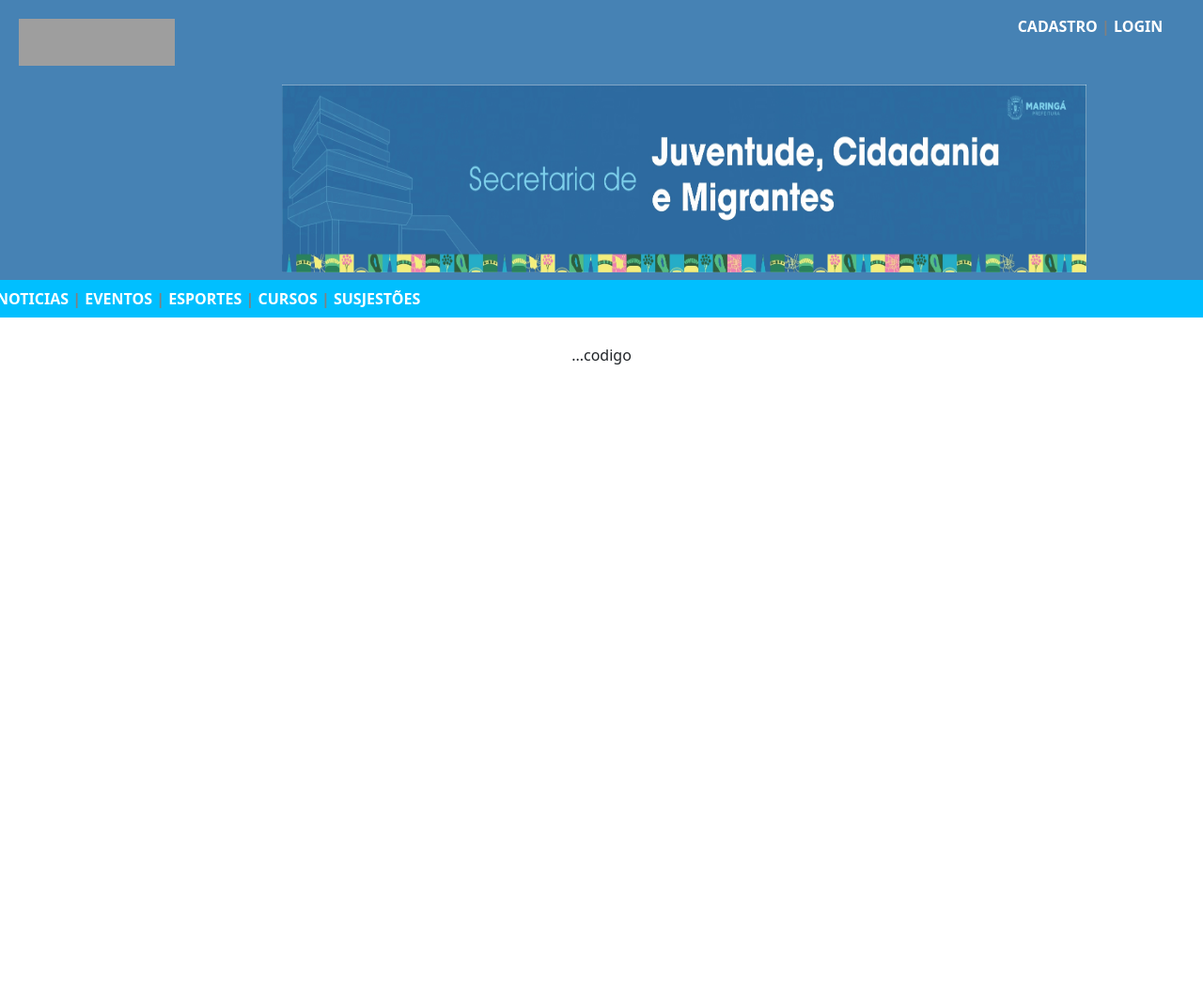
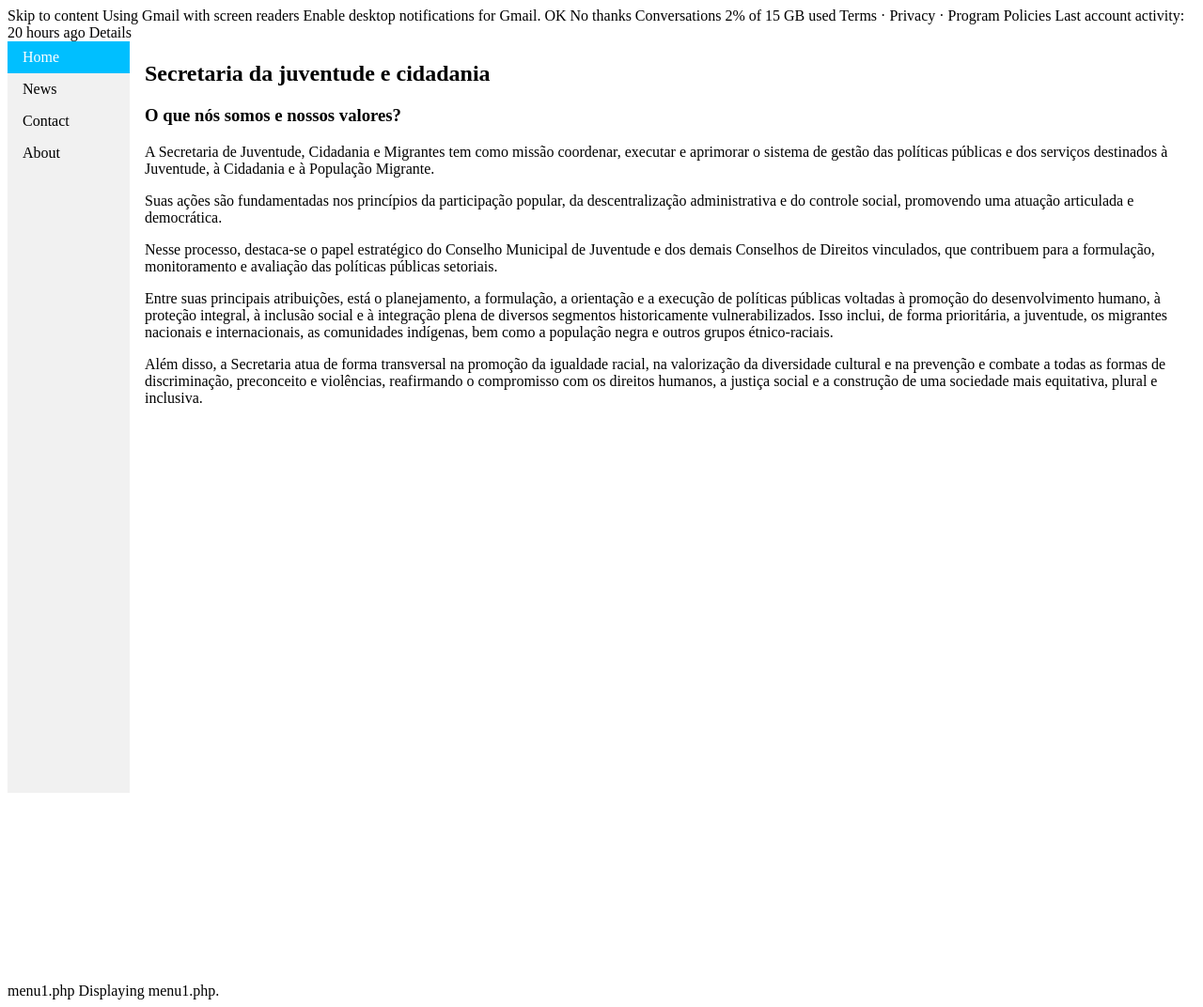
Before and after one commit to DanteAlighieri01/trabalho-29-10-2025, a PHP site: page /web_sejuc.php in a window 1280 px wide. Shown: the whole page at 94% size. Before the commit the page ends 388 px from the top, so only its background shows below. Run offline with PHP 8.4, Linux system fonts and the light colour scheme; grey boxes are pictures that could not be loaded.

Commit message:
Add files via upload

```diff
--- a/menu1.php
+++ b/menu1.php
@@ -4,18 +4,72 @@ if (session_status() === PHP_SESSION_NONE) {
 }
 ?>
 <!DOCTYPE html>
-<html lang="pt-br">
-    <body>
-        <div>
-            <a href="noticias.php" style="color:white; text-decoration:none; font-weight:bold;">NOTICIAS</a>
-            <b><span style="color:gray;">|</span></b>
-            <a href="eventos.php" style="color:white; text-decoration:none; font-weight:bold;">EVENTOS</a>
-            <b><span style="color:gray;">|</span></b>
-            <a href="esportes.php" style="color:white; text-decoration:none; font-weight:bold;">ESPORTES</a>
-            <b><span style="color:gray;">|</span></b>
-            <a href="cursos.php" style="color:white; text-decoration:none; font-weight:bold;">CURSOS</a>
-            <b><span style="color:gray;">|</span></b>
-            <a href="sujestões.php" style="color:white; text-decoration:none; font-weight:bold;">SUSJESTÕES</a>
-        </div>
-    </body>
+<html>
+<head>
+<style>
+body {
+  background-color: #ffffff; /* fundo branco */
+}
+
+
+ul {
+  list-style-type: none;
+  margin: 0;
+  padding: 0;
+  width: 130px;
+  background-color: #f1f1f1;
+  position: fixed;
+  height: 100%;
+  overflow: auto;
+}
+
+
+  li a {
+  display: block;
+  color: black;
+  padding: 8px 16px;
+  text-decoration: none;
+}
+
+li a.active {
+  background-color: #00BFFF;
+  color: white;
+}
+
+li a:hover:not(.active) {
+  background-color: #00BFFF;
+  color: black;
+}
+h2 {
+  color: black
+}
+h3{
+  color: black
+}
+p{
+  color:black
+}
+</style>
+</head>
+<body>
+
+<ul>
+  <li><a class="active" href="#home">Home</a></li>
+  <li><a href="#news">News</a></li>
+  <li><a href="#contact">Contact</a></li>
+  <li><a href="#about">About</a></li>
+</ul>
+
+<div style="margin-left:130px;padding:1px 16px;height:1000px;">
+  <h2>Secretaria da juventude e cidadania</h2>
+  <h3>O que nós somos e nossos valores?</h3>
+<p>A Secretaria de Juventude, Cidadania e Migrantes tem como missão coordenar, executar e aprimorar o sistema de gestão das políticas públicas e dos serviços destinados à Juventude, à Cidadania e à População Migrante.</p>
+  <p> Suas ações são fundamentadas nos princípios da participação popular, da descentralização administrativa e do controle social, promovendo uma atuação articulada e democrática.</p>
+   <p> Nesse processo, destaca-se o papel estratégico do Conselho Municipal de Juventude e dos demais Conselhos de Direitos vinculados, que contribuem para a formulação, monitoramento e avaliação das políticas públicas setoriais.</P>
+<p>Entre suas principais atribuições, está o planejamento, a formulação, a orientação e a execução de políticas públicas voltadas à promoção do desenvolvimento humano, à proteção integral, à inclusão social e à integração plena de diversos segmentos historicamente vulnerabilizados. Isso inclui, de forma prioritária, a juventude, os migrantes nacionais e internacionais, as comunidades indígenas, bem como a população negra e outros grupos étnico-raciais.</P>
+<p>Além disso, a Secretaria atua de forma transversal na promoção da igualdade racial, na valorização da diversidade cultural e na prevenção e combate a todas as formas de discriminação, preconceito e violências, reafirmando o compromisso com os direitos humanos, a justiça social e a construção de uma sociedade mais equitativa, plural e inclusiva.</p>
+
+</div>
+
+</body>
 </html>
--- a/web_sejuc.php
+++ b/web_sejuc.php
@@ -1,52 +1,88 @@
+
+
+Skip to content
+Using Gmail with screen readers
+Enable desktop notifications for Gmail.
+   OK  No thanks
+Conversations
+2% of 15 GB used
+Terms · Privacy · Program Policies
+Last account activity: 20 hours ago
+Details
+<?php
+if (session_status() === PHP_SESSION_NONE) {
+    session_start();
+}
+?>
 <!DOCTYPE html>
-<html lang="pt-br">
+<html>
 <head>
-        <meta charset="utf-8">
-        <title>SEJUC/CONECTA JOVEM</title>
-        <link href="https://cdn.jsdelivr.net/npm/bootstrap@5.0.2/dist/css/bootstrap.min.css" rel="stylesheet" integrity="sha384-EVSTQN3/azprG1Anm3QDgpJLIm9Nao0Yz1ztcQTwFspd3yD65VohhpuuCOmLASjC" crossorigin="anonymous">
-        <script src="https://cdn.jsdelivr.net/npm/bootstrap@5.0.2/dist/js/bootstrap.bundle.min.js" integrity="sha384-MrcW6ZMFYlzcLA8Nl+NtUVF0sA7MsXsP1UyJoMp4YLEuNSfAP+JcXn/tWtIaxVXM" crossorigin="anonymous"></script>
-    </head>
 <style>
-    h2 { font-family: Arial Black, sans-serif; margin-left: 20px;}
-    .two {
-        background-color:#4682B4;
-        color: white }
-    .bandeira{
-        text-align: center;
-        background-color:#4682B4;
+body {
+  background-color: #ffffff; /* fundo branco */
 }
-    .menu {
-        background-color:#00BFFF;
+
+
+ul {
+  list-style-type: none;
+  margin: 0;
+  padding: 0;
+  width: 130px;
+  background-color: #f1f1f1;
+  position: fixed;
+  height: 100%;
+  overflow: auto;
+}
+
+
+  li a {
+  display: block;
+  color: black;
+  padding: 8px 16px;
+  text-decoration: none;
+}
+
+li a.active {
+  background-color: #00BFFF;
   color: white;
-        justify-content: flex start;
 }
-    .menu2 {
 
+li a:hover:not(.active) {
+  background-color: #00BFFF;
+  color: black;
+}
+h2 {
+  color: black
+}
+h3{
+  color: black
+}
+p{
+  color:black
 }
 </style>
+</head>
 <body>
-    <div class="one row justify-content row-cols-1 row-cols-md-1 mb-1">
-        <div class="two row justify-content">
-        <img src="imagens\link_gov.png" style = "margin: 20px;width: 190px; height: 50px"/>
-        <img src="imagens\secretaria_juventude.jpg" style = "margin-right: 20px;margin-bottom: 0px;margin-left: 300px;margin-top: 0px;width: 880px; height: 200px"/>
-            <div class="menu2 row justify-content row-cols-1 row-cols-md-6 mb-2">
-            <?php
-            include 'menu2.php';
-            ?>
+
+<ul>
+  <li><a class="active" href="#home">Home</a></li>
+  <li><a href="#news">News</a></li>
+  <li><a href="#contact">Contact</a></li>
+  <li><a href="#about">About</a></li>
+</ul>
+
+<div style="margin-left:130px;padding:1px 16px;height:1000px;">
+  <h2>Secretaria da juventude e cidadania</h2>
+  <h3>O que nós somos e nossos valores?</h3>
+<p>A Secretaria de Juventude, Cidadania e Migrantes tem como missão coordenar, executar e aprimorar o sistema de gestão das políticas públicas e dos serviços destinados à Juventude, à Cidadania e à População Migrante.</p>
+  <p> Suas ações são fundamentadas nos princípios da participação popular, da descentralização administrativa e do controle social, promovendo uma atuação articulada e democrática.</p>
+   <p> Nesse processo, destaca-se o papel estratégico do Conselho Municipal de Juventude e dos demais Conselhos de Direitos vinculados, que contribuem para a formulação, monitoramento e avaliação das políticas públicas setoriais.</P>
+<p>Entre suas principais atribuições, está o planejamento, a formulação, a orientação e a execução de políticas públicas voltadas à promoção do desenvolvimento humano, à proteção integral, à inclusão social e à integração plena de diversos segmentos historicamente vulnerabilizados. Isso inclui, de forma prioritária, a juventude, os migrantes nacionais e internacionais, as comunidades indígenas, bem como a população negra e outros grupos étnico-raciais.</P>
+<p>Além disso, a Secretaria atua de forma transversal na promoção da igualdade racial, na valorização da diversidade cultural e na prevenção e combate a todas as formas de discriminação, preconceito e violências, reafirmando o compromisso com os direitos humanos, a justiça social e a construção de uma sociedade mais equitativa, plural e inclusiva.</p>
+
 </div>
-        </div>
-        <div class="menu d-flex justify-content-start align-items-center p-2">
-            <?php
-            include 'menu1.php';
-            ?>
-        </div>
-    </div>
-        <br>
-        <div class="thre row justify-content-center row-cols-2 row-cols-md-3 mb-3 text-center">
-            <div class="col">
-                ...codigo
-            </div>
-        </div>
+
 </body>
 </html>
-</html>
+menu1.php
+Displaying menu1.php.
```
Lines whose indentation alone changed are shown as unchanged.
